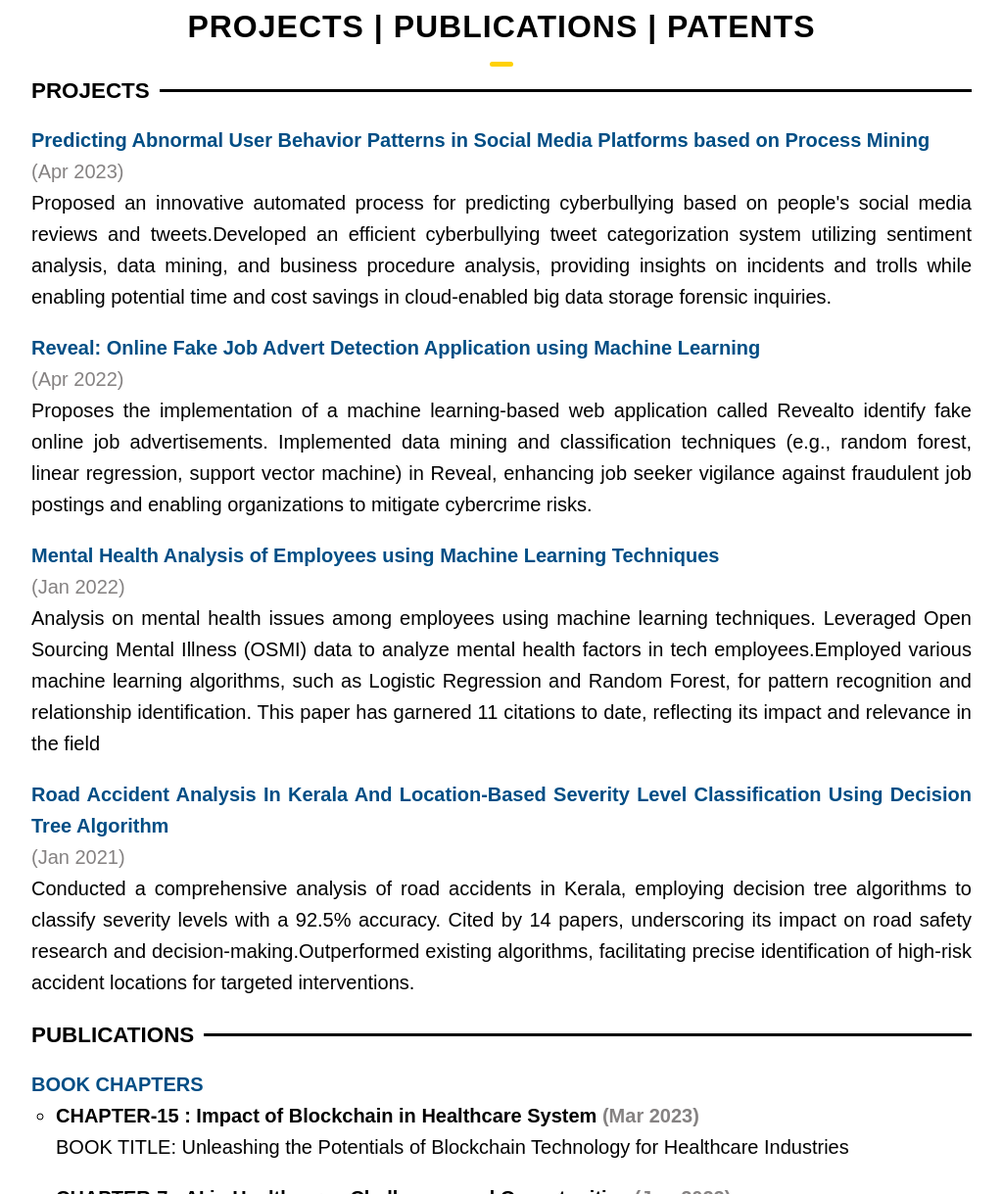
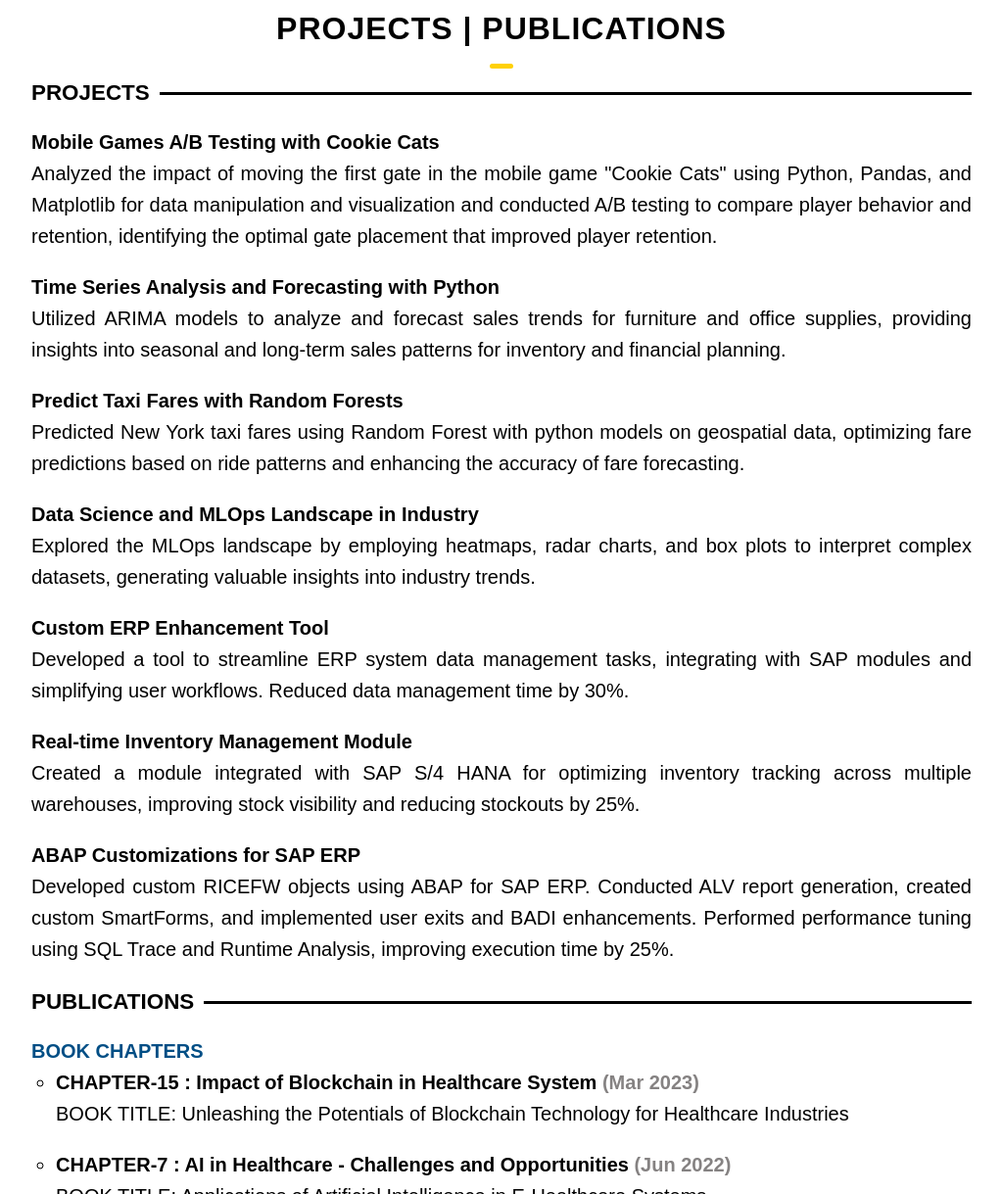
Before and after one commit to John-Maddela/JohnSuryaTejaMaddela_Portfolio.io, a website: page index.html in a window 1280 px wide. Shown: the part 4046-5265 px from the top of the page at 98% size, without its empty margins (128-1151 px from the left). Drawn offline with nearby package versions, Linux system fonts and the light colour scheme.

Commit message:
Update index.html

```diff
--- a/index.html
+++ b/index.html
@@ -236,7 +236,6 @@
                   <li>Collaborated across teams to implement robust data governance frameworks, including auditing, data retention policies, and access control, improving data reliability, security, and compliance by 25%.</li>
                 </ul>
                 </div>
-              </div>
 
 
               <div class="education-item">
@@ -328,7 +327,7 @@
       <div class="main-container ">
         <h2 class="heading heading-sec h  eading-sec__mb-med">
           <div class ="hovering">
-          <span class="heading-sec__main"><a href="./index.html#allprojects"> Projects </a> | <a href="./index.html#publications"> Publications </a> | <a href="./index.html#patents"> Patents </a></span>
+          <span class="heading-sec__main"><a href="./index.html#allprojects"> Projects </a> | <a href="./index.html#publications"> Publications </a></span>
         </div>
           <span class="heading-sec__sub">
 
@@ -337,40 +336,67 @@
 
             <div class="education">
               <div class="education-item">
-                  <a href="https://ieeexplore.ieee.org/document/10091025" style="color: rgb(1, 78, 133); transition: color 0.3s;" onmouseover="this.style.color='#f9cc18'" onmouseout="this.style.color='rgb(1, 78, 133)'">
-                    <h4>Predicting Abnormal User Behavior Patterns in Social Media Platforms based on Process Mining</h4>
-                </a>
-                <span class="completion-date-projects">(Apr 2023)</span>
-                <p>Proposed an innovative automated process for predicting cyberbullying based on people's social media reviews and tweets.Developed an efficient cyberbullying tweet categorization system utilizing sentiment analysis, data mining, and business procedure analysis,
-                  providing insights on incidents and trolls while enabling potential time and cost savings in cloud-enabled big data storage forensic inquiries.</p>
+
+                    <h4>Mobile Games A/B Testing with Cookie Cats</h4>
+
+                <span class="completion-date-projects"></span>
+                <p>Analyzed the impact of moving the first gate in the mobile game "Cookie Cats" using Python, Pandas, and Matplotlib for data manipulation and visualization and conducted A/B testing to compare player behavior and retention, identifying the optimal gate placement that improved player retention.
+</p>
                 </div>
-                <div class="education-item">
-                    <a href="https://ieeexplore.ieee.org/document/9752784" style="color: rgb(1, 78, 133); transition: color 0.3s;" onmouseover="this.style.color='#f9cc18'" onmouseout="this.style.color='rgb(1, 78, 133)'">
-                      <h4>Reveal: Online Fake Job Advert Detection Application using Machine Learning</h4>
-                  </a>
-                <span class="completion-date-projects">(Apr 2022)</span>
-                <p>Proposes the implementation of a machine learning-based web application called Revealto identify fake online job advertisements. Implemented data mining and classification techniques (e.g., random forest, linear regression, support vector machine) in Reveal, enhancing
-                  job seeker vigilance against fraudulent job postings and enabling organizations to mitigate cybercrime risks.</p>
+              <div class="education">
+              <div class="education-item">
 
+                    <h4>Time Series Analysis and Forecasting with Python</h4>
+
+                <span class="completion-date-projects"></span>
+                <p>Utilized ARIMA models to analyze and forecast sales trends for furniture and office supplies, providing insights into seasonal and long-term sales patterns for inventory and financial planning.
+</p>
                 </div>
-                <div class="education-item">
-                  <a href="https://ieeexplore.ieee.org/document/9668526" style="color: rgb(1, 78, 133); transition: color 0.3s;" onmouseover="this.style.color='#f9cc18'" onmouseout="this.style.color='rgb(1, 78, 133)'">
-                    <h4>Mental Health Analysis of Employees using Machine Learning Techniques</h4>
-                </a>
-                  <span class="completion-date-projects">(Jan 2022)</span>
-                  <p>Analysis on mental health issues among employees using machine learning techniques. Leveraged Open Sourcing Mental Illness (OSMI) data to
-                    analyze mental health factors in tech employees.Employed various machine learning algorithms, such as Logistic Regression and Random Forest, for pattern recognition and relationship
-                    identification. This paper has garnered 11 citations to date, reflecting its impact and relevance in the field</p>
-                  </div>
-                 <div class="education-item">
-                  <a href="http://paideumajournal.com/index.php/vol-14-issue-1-january-2021/" style="color: rgb(1, 78, 133); transition: color 0.3s;" onmouseover="this.style.color='#f9cc18'" onmouseout="this.style.color='rgb(1, 78, 133)'">
-                    <h4>Road Accident Analysis In Kerala And Location-Based Severity Level Classification Using Decision Tree Algorithm</h4>
-                </a>
-                    <span class="completion-date-projects">(Jan 2021)</span>
-                    <p>Conducted a comprehensive analysis of road accidents in Kerala, employing decision tree algorithms to classify severity levels with a 92.5%
-                      accuracy. Cited by 14 papers, underscoring its impact on road safety research and decision-making.Outperformed existing algorithms, facilitating precise identification of high-risk accident locations for targeted interventions.
-                    </p>
-                 </div>
+                <div class="education">
+              <div class="education-item">
+
+                    <h4>Predict Taxi Fares with Random Forests</h4>
+
+                <span class="completion-date-projects"></span>
+                <p>Predicted New York taxi fares using Random Forest with python models on geospatial data, optimizing fare predictions based on ride patterns and enhancing the accuracy of fare forecasting.
+</p>
+                </div>
+                  <div class="education">
+              <div class="education-item">
+
+                    <h4>Data Science and MLOps Landscape in Industry</h4>
+
+                <span class="completion-date-projects"></span>
+                <p>Explored the MLOps landscape by employing heatmaps, radar charts, and box plots to interpret complex datasets, generating valuable insights into industry trends.
+</p>
+                </div>
+                    <div class="education">
+              <div class="education-item">
+
+                    <h4>Custom ERP Enhancement Tool</h4>
+
+                <span class="completion-date-projects"></span>
+                <p>Developed a tool to streamline ERP system data management tasks, integrating with SAP modules and simplifying user workflows. Reduced data management time by 30%.
+</p>
+                </div>
+                      <div class="education">
+              <div class="education-item">
+
+                    <h4>Real-time Inventory Management Module</h4>
+
+                <span class="completion-date-projects"></span>
+                <p>Created a module integrated with SAP S/4 HANA for optimizing inventory tracking across multiple warehouses, improving stock visibility and reducing stockouts by 25%.
+</p>
+                </div>
+                        <div class="education">
+              <div class="education-item">
+
+                    <h4>ABAP Customizations for SAP ERP</h4>
+
+                <span class="completion-date-projects"></span>
+                <p>Developed custom RICEFW objects using ABAP for SAP ERP. Conducted ALV report generation, created custom SmartForms, and implemented user exits and BADI enhancements. Performed performance tuning using SQL Trace and Runtime Analysis, improving execution time by 25%.
+</p>
+
             </div>
           </section>
           <section id="publications">
```
